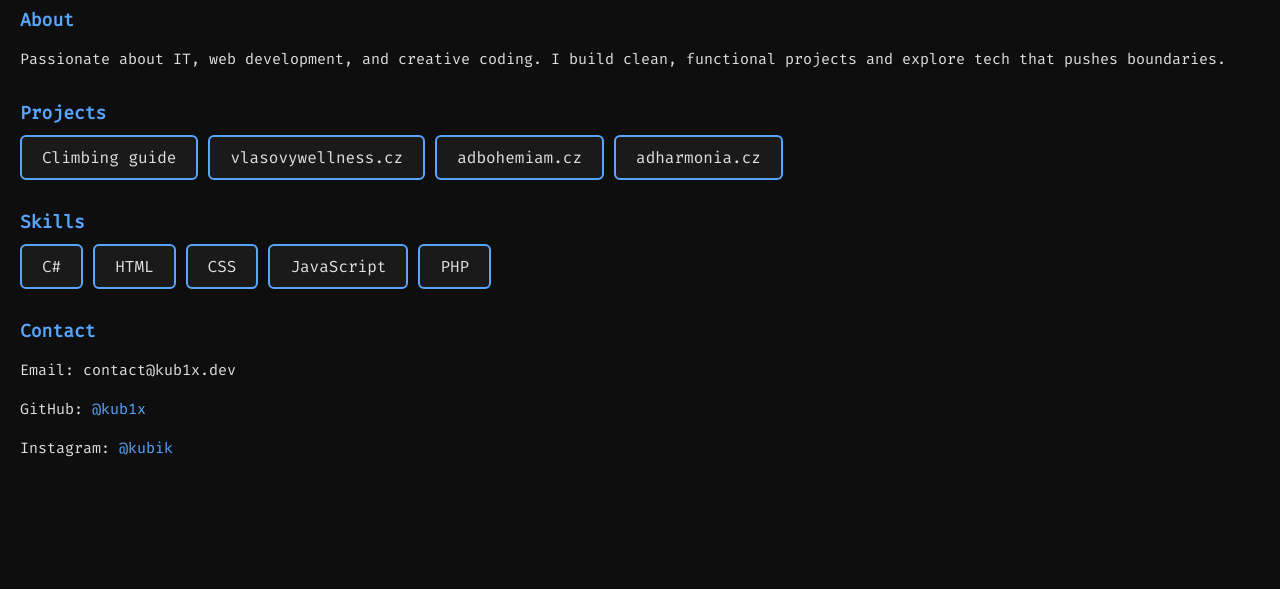
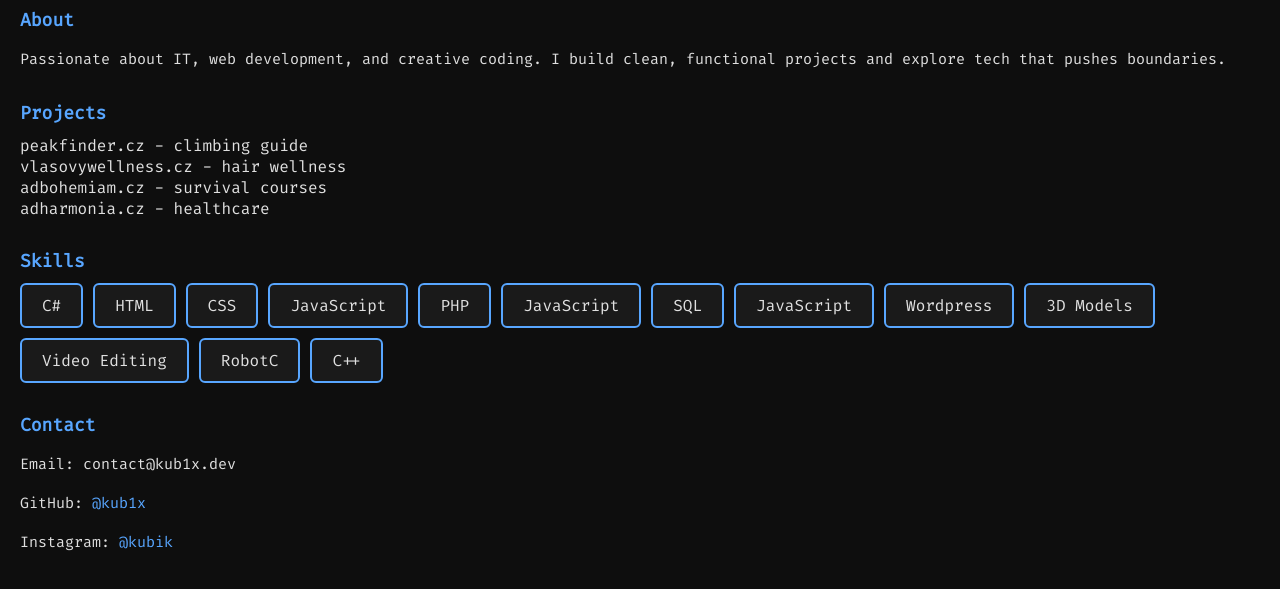
Before and after one commit to Kub11k/kub1x.dev, a plain HTML site: page index.html in a window 1280 px wide. Shown: the part 125-714 px from the top of the page. Drawn offline with Linux system fonts and the light colour scheme.

Commit message:
Add files via upload

```diff
--- a/index.html
+++ b/index.html
@@ -22,10 +22,10 @@
     <section>
   <h2>Projects</h2>
   <div class="projects">
-    <div class="project">Climbing guide</div>
-    <div class="project">vlasovywellness.cz</div>
-    <div class="project">adbohemiam.cz</div>
-    <div class="project">adharmonia.cz</div>
+    <div class="project">peakfinder.cz - climbing guide </div>
+    <div class="project">vlasovywellness.cz - hair wellness</div>
+    <div class="project">adbohemiam.cz - survival courses</div>
+    <div class="project">adharmonia.cz - healthcare</div>
   </div>
 </section>
 
@@ -38,6 +38,14 @@
         <div class="skill">CSS</div>
         <div class="skill">JavaScript</div>
         <div class="skill">PHP</div>
+        <div class="skill">JavaScript</div>
+        <div class="skill">SQL</div>
+        <div class="skill">JavaScript</div>
+        <div class="skill">Wordpress</div>
+        <div class="skill">3D Models</div>
+        <div class="skill">Video Editing</div>
+        <div class="skill">RobotC</div>
+        <div class="skill">C++</div>
       </div>
     </section>
 
--- a/style.css
+++ b/style.css
@@ -69,14 +69,14 @@ a:hover {
   border-width: 3px;
 }
 
-/* Projects obdelníky */
+/* Projects obdelníky
 .projects {
   display: flex;
   flex-wrap: wrap;
   gap: 10px;
   margin-top: 10px;
 }
-
+/*
 .project {
   background-color: #1a1a1a;
   border: 2px solid #58a6ff;
```
